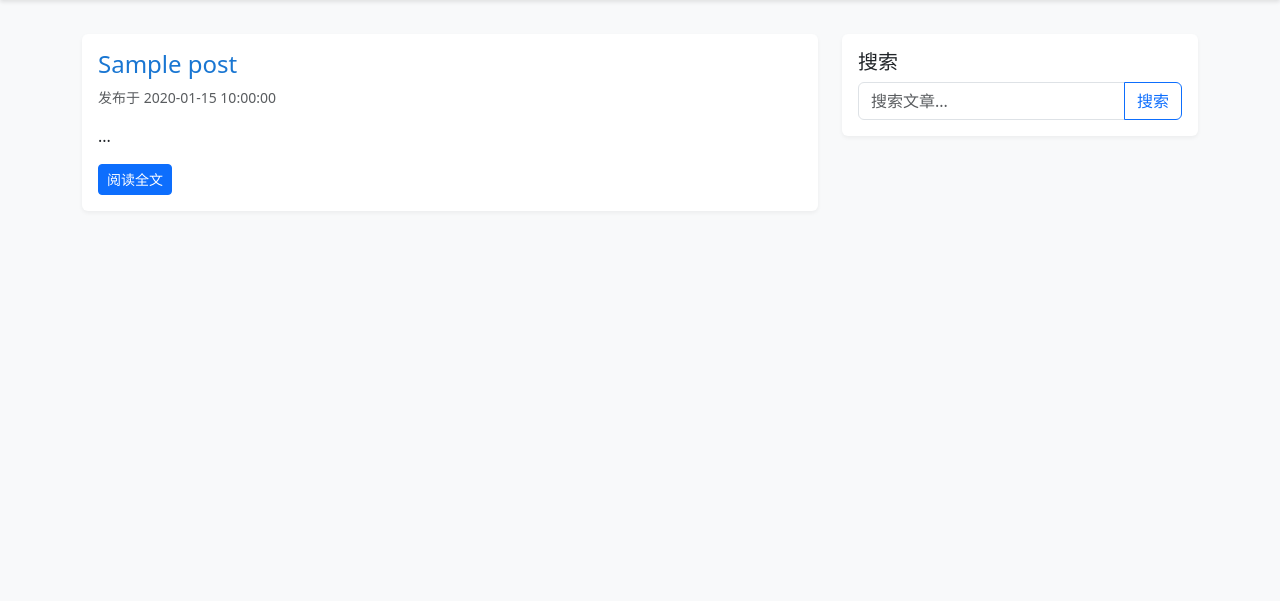
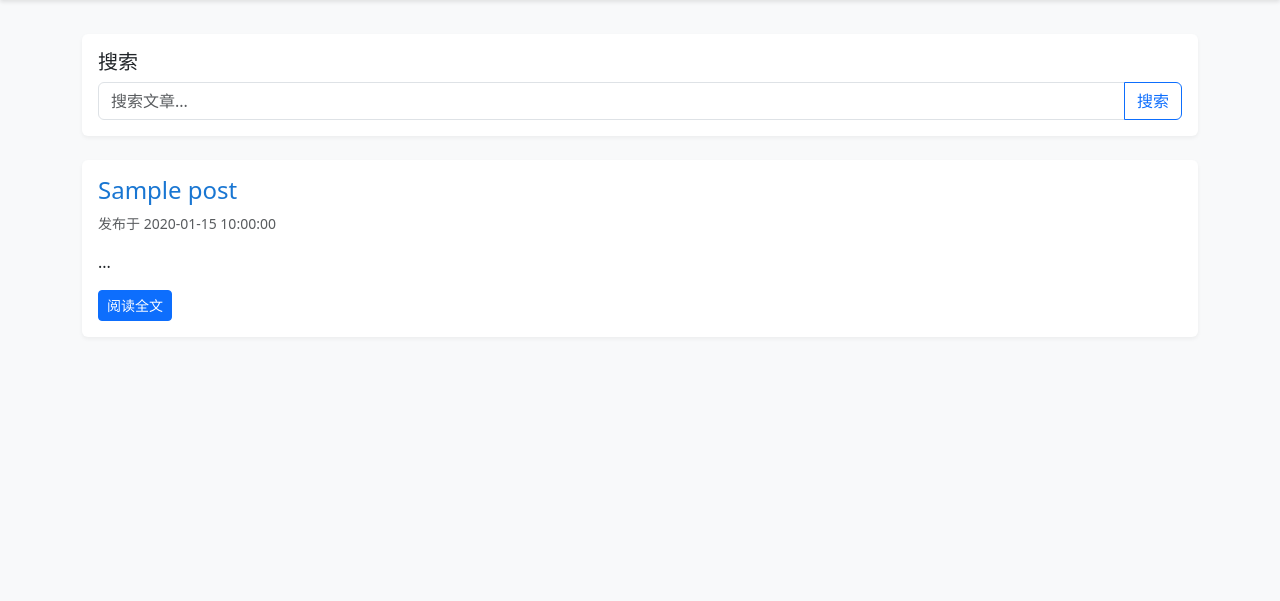
Before and after one commit to liuxixin618/boke, a Flask app: template app/templates/main/index.html in a window 1280 px wide. Shown: the part 56-657 px from the top of the page. Run offline with Flask 2, Linux system fonts and the light colour scheme; the template is opened without the code that fills it: most values are stand-ins (such as "Sample title", 1, 10 or a date in 2020); data that the repository does not hold is empty; some libraries are stand-ins or nearby versions.

Commit message:
修复移动端首页搜索栏不在最顶部的bug

```diff
--- a/app/templates/main/index.html
+++ b/app/templates/main/index.html
@@ -3,8 +3,26 @@
 
 {% block content %}
 <div class="container">
+    <!-- 搜索框部分 -->
+    <div class="row mb-4">
+        <div class="col-12">
+            <div class="card">
+                <div class="card-body">
+                    <h5 class="card-title">搜索</h5>
+                    <form action="{{ url_for('main.index') }}" method="get">
+                        <div class="input-group">
+                            <input type="text" class="form-control" name="search" value="{{ request.args.get('search', '') }}" placeholder="搜索文章...">
+                            <button class="btn btn-outline-primary" type="submit">搜索</button>
+                        </div>
+                    </form>
+                </div>
+            </div>
+        </div>
+    </div>
+
+    <!-- 文章列表部分 -->
     <div class="row">
-        <div class="col-md-8">
+        <div class="col-12">
             {% if request.args.get('search') %}
             <div class="alert alert-info">
                 搜索结果：{{ posts.total }} 篇文章
@@ -39,20 +57,6 @@
 
             {{ render_pagination(posts, 'main.index') }}
         </div>
-
-        <div class="col-md-4">
-            <div class="card mb-4">
-                <div class="card-body">
-                    <h5 class="card-title">搜索</h5>
-                    <form action="{{ url_for('main.index') }}" method="get">
-                        <div class="input-group">
-                            <input type="text" class="form-control" name="search" value="{{ request.args.get('search', '') }}" placeholder="搜索文章...">
-                            <button class="btn btn-outline-primary" type="submit">搜索</button>
-                        </div>
-                    </form>
-                </div>
-            </div>
-        </div>
     </div>
 </div>
 {% endblock %}
```
